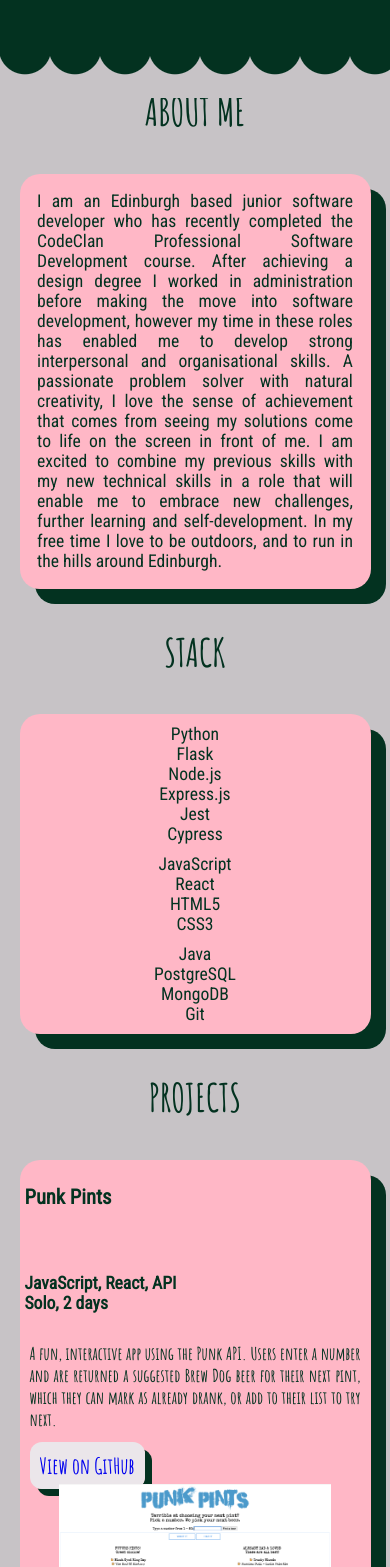
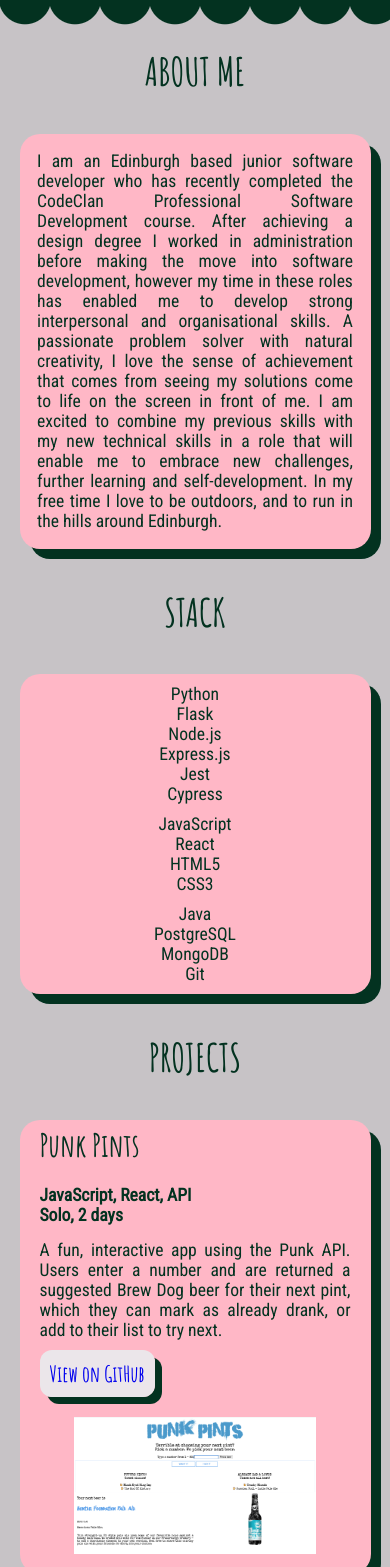
Before and after one commit to charbroadley/portfolio, a React (Create React App) app: page / in a window 390 px wide. Shown: the part 321-1888 px from the top of the page. Built offline with nearby package versions, Linux system fonts and the light colour scheme.

Commit message:
mobile media queries

```diff
--- a/src/index.css
+++ b/src/index.css
@@ -162,9 +162,6 @@
 
     .project-description {
         grid-area: project-text;
-        /* display: flex;
-        align-items: center;
-        justify-content: center; */
     }
 
     .project-description h3 {
--- a/src/mobile.css
+++ b/src/mobile.css
@@ -26,7 +26,7 @@
         align-items: center;
         position:relative;
         background: #033220;
-        padding:50px;
+        padding: 25px;
     }
 
     .heading::after {
@@ -61,6 +61,7 @@
 
     /* DETAILS */
     .details-section {
+        padding-top: 10px;
         display: grid;
         grid-template-areas:
             'heading1'
@@ -92,7 +93,7 @@
 
     .about {
         background-color: #FFB7C6;
-        box-shadow: 15px 15px #033220;
+        box-shadow: 10px 10px #033220;
         border-radius: 20px;
         grid-area: textbox1;
         width: 90%;
@@ -115,7 +116,7 @@
 
     .stack {
         background-color: #FFB7C6;
-        box-shadow: 15px 15px #033220;
+        box-shadow: 10px 10px #033220;
         border-radius: 20px;
         grid-area: textbox2;
         width: 90%;
@@ -151,13 +152,13 @@
 
     .project {
         background-color: #FFB7C6;
-        box-shadow: 15px 15px #033220;
+        box-shadow: 10px 10px #033220;
         border-radius: 20px;
         width: 90%;
         margin: auto;
         display: flex;
         flex-wrap: wrap;
-        margin-bottom: 15px;
+        margin-bottom: 30px;
     }
 
     /* INDIVIDUAL PROJECTS */
@@ -166,22 +167,43 @@
         flex-wrap: wrap;
     }
 
+    .project-description h3 {
+        font-family: 'Amatic SC', sans-serif;
+        font-size: 1.8em;
+        padding-left: 15px;
+        margin: 0px 0px 0px 0px;
+    }
+
+    .project-description h4 {
+        padding-left: 15px;
+        margin: 0px;
+    }
+
     .project-description  p {
-        font-family: 'Amatic SC', sans-serif;
         text-align: justify;
-        /* COME BACK TO THIS - NOT WORKING */
-        /* display: inline-block;
-        word-break: break-word;
-        overflow-wrap: break-word; */
+        padding: 15px 15px 15px 15px;
     }
 
     .project-image {
         max-width: 80%;
+        height: responsive;
         margin: auto;
-        height: responsive;
+        padding: 15px 15px 15px 15px;
+        display: flex;
+        align-items: center;
+        justify-content: center;
+    }
+
+    .button-container {
+        display: grid;
+        grid-template-areas:
+            "button1"
+            "button2";
+        text-align: center;
     }
 
     .button {
+        grid-area: button1;
         text-decoration: none;
         font-family: 'Amatic SC', sans-serif;
         font-size: 1.25em;
@@ -189,7 +211,7 @@
         border-radius: 12px;
         box-shadow: 7px 7px #033220;
         padding: 10px;
-        margin-right: 120px;
+        margin-bottom: 15px;
     }
 
     .button:hover {
@@ -198,6 +220,7 @@
     }
 
     .live-link {
+        grid-area: button2;
         text-decoration: none;
         font-family: 'Amatic SC', sans-serif;
         font-size: 1.25em;
```
